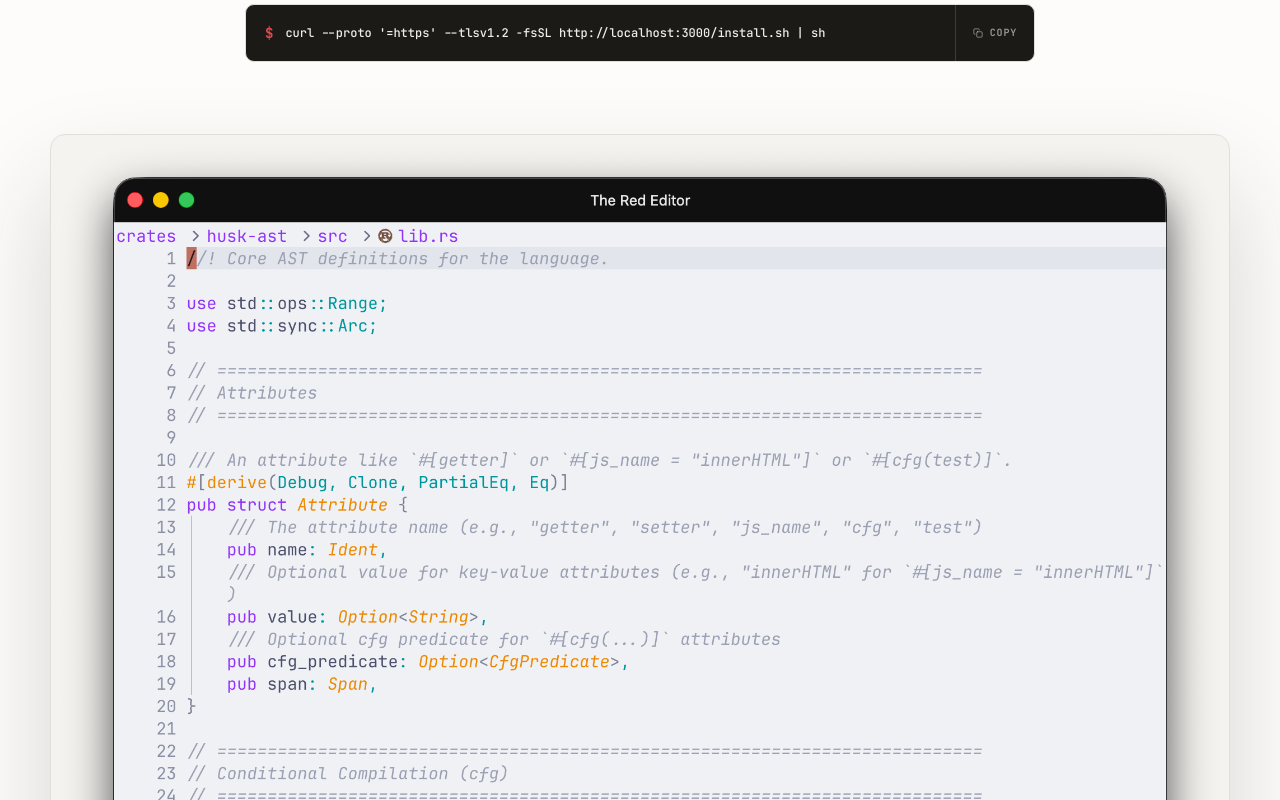
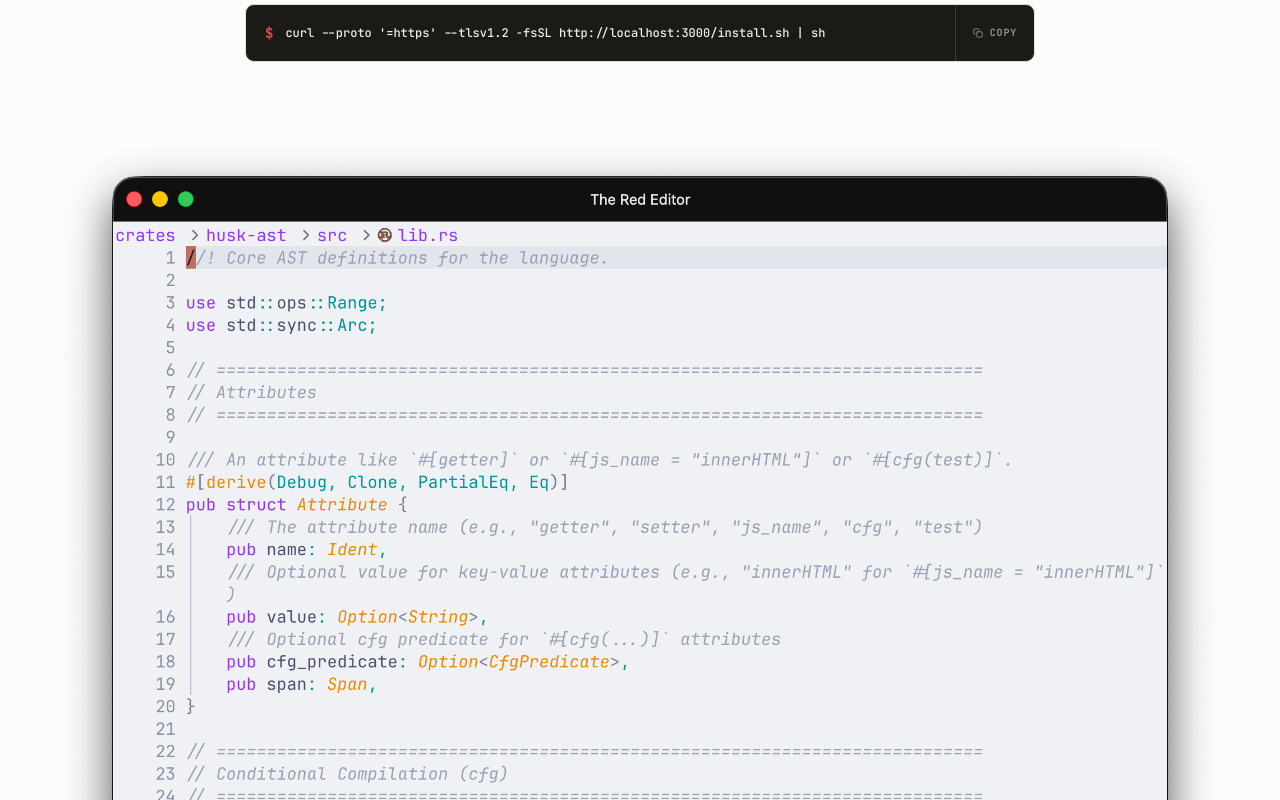
Before and after one commit to codersauce/red-website, a Next.js app: page / in a window 1280 px wide. Shown: the part 680-1480 px from the top of the page. Built offline with nearby package versions, Linux system fonts and the light colour scheme.

Commit message:
fix(site): streamline screenshot browsing

```diff
--- a/app/components/AgentShowcase.tsx
+++ b/app/components/AgentShowcase.tsx
@@ -1,7 +1,7 @@
 "use client";
 
 import Image from "next/image";
-import { useState } from "react";
+import { useEffect, useState } from "react";
 
 const views = [
   {
@@ -18,6 +18,12 @@ const views = [
 
 export default function AgentShowcase() {
   const [selected, setSelected] = useState(0);
+
+  useEffect(() => {
+    const image = new window.Image();
+    image.src = views[1].image;
+  }, []);
+
   return <div className="agent-showcase">
     <div role="tablist" aria-label="Agent workflow previews">
       {views.map((view, index) => <button
--- a/app/components/ProductShowcase.tsx
+++ b/app/components/ProductShowcase.tsx
@@ -1,7 +1,7 @@
 "use client";
 
 import Image from "next/image";
-import { useRef, useState } from "react";
+import { useEffect, useRef, useState } from "react";
 
 const previews = [
   {
@@ -45,6 +45,13 @@ export default function ProductShowcase() {
   const [selected, setSelected] = useState(0);
   const tabList = useRef<HTMLDivElement>(null);
   const preview = previews[selected];
+
+  useEffect(() => {
+    for (const item of previews.slice(1)) {
+      const image = new window.Image();
+      image.src = item.image;
+    }
+  }, []);
 
   function select(index: number) {
     setSelected(index);
--- a/app/globals.css
+++ b/app/globals.css
@@ -281,10 +281,6 @@ img {
 .hero-image {
   overflow: hidden;
   margin-top: 72px;
-  border: 1px solid var(--border);
-  border-radius: 15px;
-  background: var(--surface);
-  box-shadow: 0 50px 100px var(--shadow);
 }
 
 .hero-image img {
@@ -517,10 +513,6 @@ img {
 .framed-image {
   overflow: hidden;
   margin: 0;
-  border: 1px solid var(--border);
-  border-radius: 14px;
-  background: #101014;
-  box-shadow: 0 38px 80px var(--shadow);
 }
 
 .showcase figure img,
```
